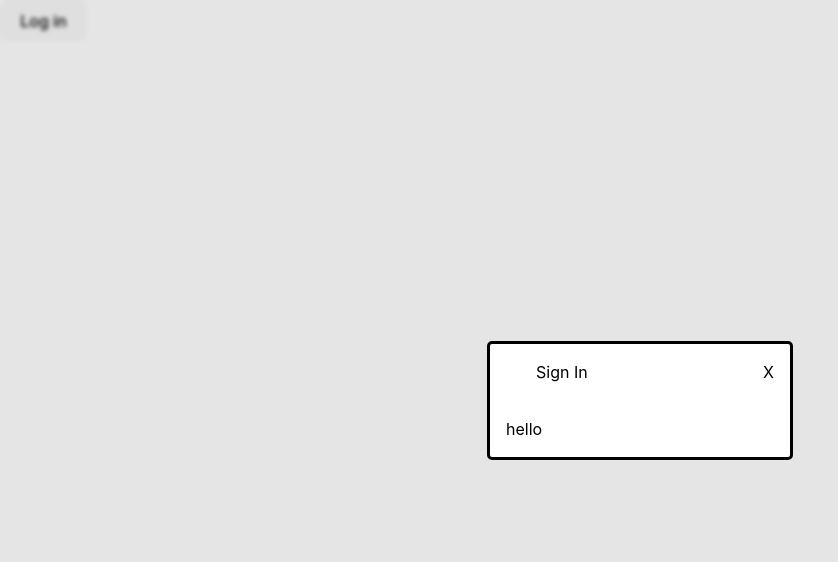
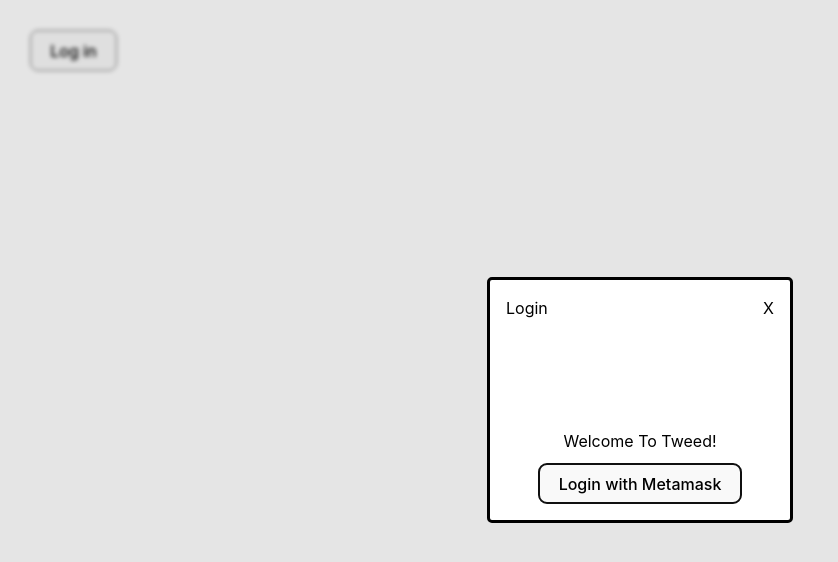
Before and after one commit to nomski80/tweed-frontend-challenge, a React (Vite) app: page / in a window 1280 px wide. Both pictures are taken after a click on the button "Log in". Shown: the top 562 px of the page, without its empty margins (0-838 px from the left). Built offline with nearby package versions, Linux system fonts and the light colour scheme.

Commit message:
create basis for routing; small styling touches;

```diff
--- a/src/components/App/Style.module.scss
+++ b/src/components/App/Style.module.scss
@@ -0,0 +1,3 @@
+.app {
+	padding: 30px;
+}
--- a/src/components/App/index.tsx
+++ b/src/components/App/index.tsx
@@ -1,32 +1,13 @@
-import { useRef } from 'react'
-
-import Modal from '../../components/Modal'
+import Main from '../../pages/Main'
 
 import styles from './Style.module.scss'
 
 function App() {
-	const modalRef = useRef<HTMLDialogElement>(null)
-
-  return (
+	return (
 		<div className={styles.app}>
-			<button
-				onClick={() => {
-					if (modalRef.current) {
-						modalRef.current.showModal()
-					}
-				}}
-			>
-				Log in
-			</button>
-
-			<Modal
-				title="Sign In"
-				ref={modalRef}
-			>
-				hello
-			</Modal>
+			<Main />
 		</div>
-  )
+	)
 }
 
 export default App
--- a/src/components/Modal/index.tsx
+++ b/src/components/Modal/index.tsx
@@ -1,6 +1,4 @@
 import { forwardRef, useRef, useImperativeHandle, PropsWithChildren } from 'react'
-
-import tweedLogo from '../../assets/logo-tweed-light.svg'
 
 import styles from './Style.module.scss'
 
@@ -43,7 +41,7 @@
 				>
 					X
 				</div>
-				<img src={tweedLogo} className={styles.tweedLogo} />
+
 				{title}
 			</div>
 
--- a/src/index.css
+++ b/src/index.scss
@@ -17,9 +17,10 @@
   font-weight: 500;
   color: #646cff;
   text-decoration: inherit;
-}
-a:hover {
-  color: #535bf2;
+
+	&:hover {
+		color: #535bf2;
+	}
 }
 
 body {
@@ -35,21 +36,23 @@
 
 button {
   border-radius: 8px;
-  border: 1px solid transparent;
+  border: 1px solid #767676;
   padding: 0.6em 1.2em;
   font-size: 1em;
   font-weight: 500;
   font-family: inherit;
-  background-color: #1a1a1a;
+  background-color: #484848;
   cursor: pointer;
   transition: border-color 0.25s;
-}
-button:hover {
-  border-color: #646cff;
-}
-button:focus,
-button:focus-visible {
-  outline: 4px auto -webkit-focus-ring-color;
+
+	&:hover {
+		background-color: darken(#484848, 6);
+	}
+
+	&:focus,
+	&:focus-visible {
+		outline: 4px auto -webkit-focus-ring-color;
+	}
 }
 
 @media (prefers-color-scheme: light) {
@@ -57,10 +60,16 @@
     color: #213547;
     background-color: #ffffff;
   }
+
   a:hover {
     color: #747bff;
   }
+
   button {
     background-color: #f9f9f9;
+
+		&:hover {
+			background-color: lighten(#f9f9f9, 6);
+		}
   }
 }
--- a/src/main.tsx
+++ b/src/main.tsx
@@ -1,7 +1,9 @@
 import { StrictMode } from 'react'
 import { createRoot } from 'react-dom/client'
-import './index.css'
+
 import App from './components/App'
+
+import './index.scss'
 
 createRoot(document.getElementById('root')!).render(
   <StrictMode>
--- /dev/null
+++ b/src/pages/Login/Style.module.scss
@@ -0,0 +1,11 @@
+.login {
+	display: flex;
+	flex-direction: column;
+	align-items: center;
+	justify-content: center;
+	gap: 10px;
+}
+
+.tweedLogo {
+	width: 60px;
+}
--- /dev/null
+++ b/src/pages/Login/index.tsx
@@ -0,0 +1,44 @@
+import { useCallback, useState } from 'react'
+
+import tweedLogo from '../../assets/logo-tweed-light.svg'
+
+import styles from './Style.module.scss'
+
+function Login() {
+	const [ errorMessage, setErrorMessage ] = useState('')
+
+	const handleLogin = useCallback(() => {
+		console.log(`Click`)
+		setErrorMessage('error')
+	}, [])
+
+	return (
+		<div className={styles.login}>
+			<div>
+				<img
+					src={tweedLogo}
+					className={styles.tweedLogo}
+				/>
+			</div>
+
+			<div>
+				Welcome To Tweed!
+			</div>
+
+			<div className={styles.buttonContainer}>
+				<button
+					onClick={handleLogin}
+					className={styles.loginButton}
+				>
+					Login with Metamask
+				</button>
+
+				<div className={styles.errorMessage}>
+					{errorMessage}
+				</div>
+			</div>
+		</div>
+	)
+}
+
+export default Login
--- /dev/null
+++ b/src/pages/Main/index.tsx
@@ -0,0 +1,33 @@
+import { useRef } from 'react'
+
+import Modal from '../../components/Modal'
+import Login from '../../pages/Login'
+
+import styles from './Style.module.scss'
+
+function Main() {
+	const modalRef = useRef<HTMLDialogElement>(null)
+
+  return (
+		<div className={styles.main}>
+			<button
+				onClick={() => {
+					if (modalRef.current) {
+						modalRef.current.showModal()
+					}
+				}}
+			>
+				Log in
+			</button>
+
+			<Modal
+				ref={modalRef}
+				title="Login"
+			>
+				<Login />
+			</Modal>
+		</div>
+	)
+}
+
+export default Main
```
Also changed, not shown: src/pages/Customize/index.tsx (added, +10 -0 lines), src/pages/Customize/Style.module.scss (added), src/pages/Main/Style.module.scss (added).
